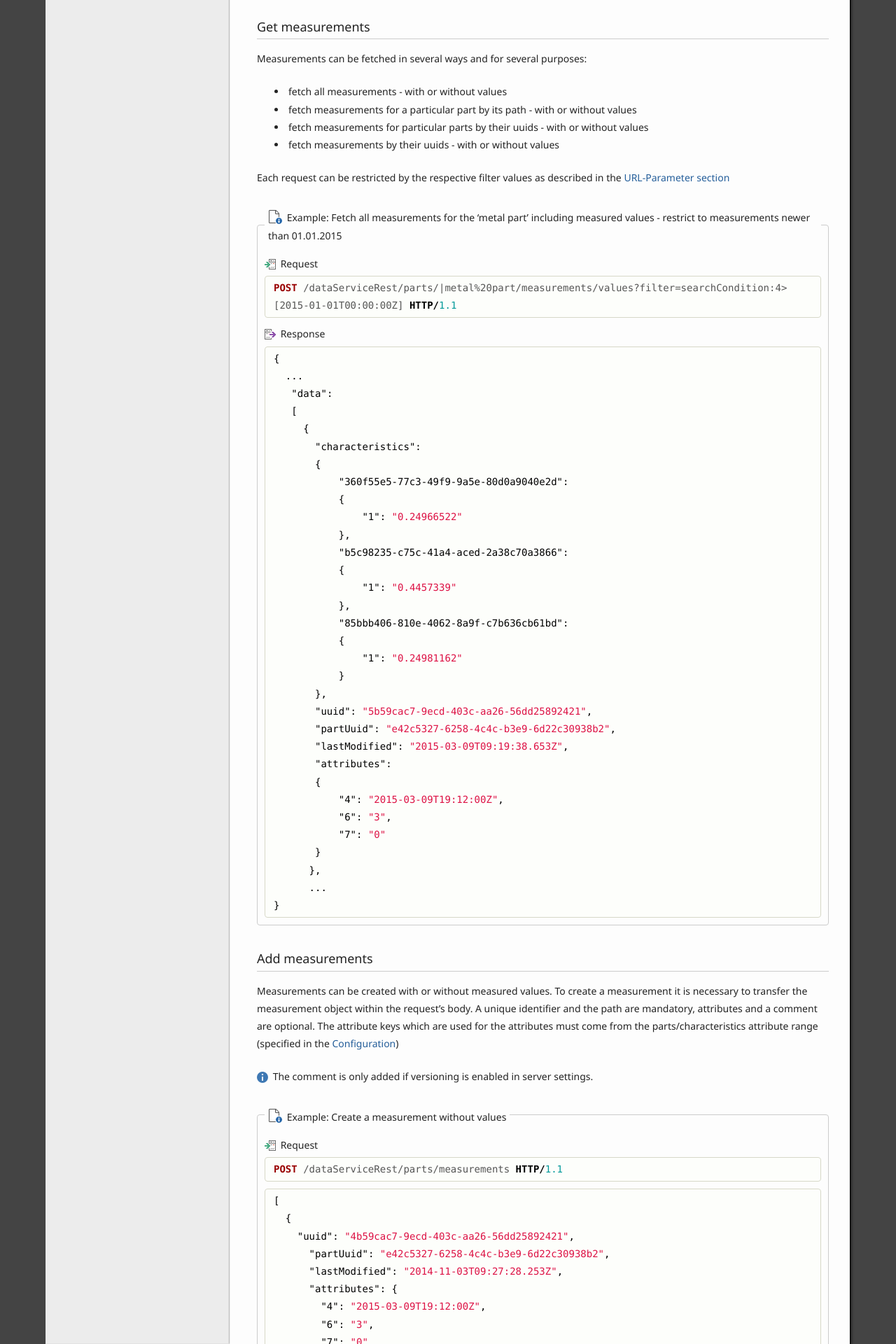
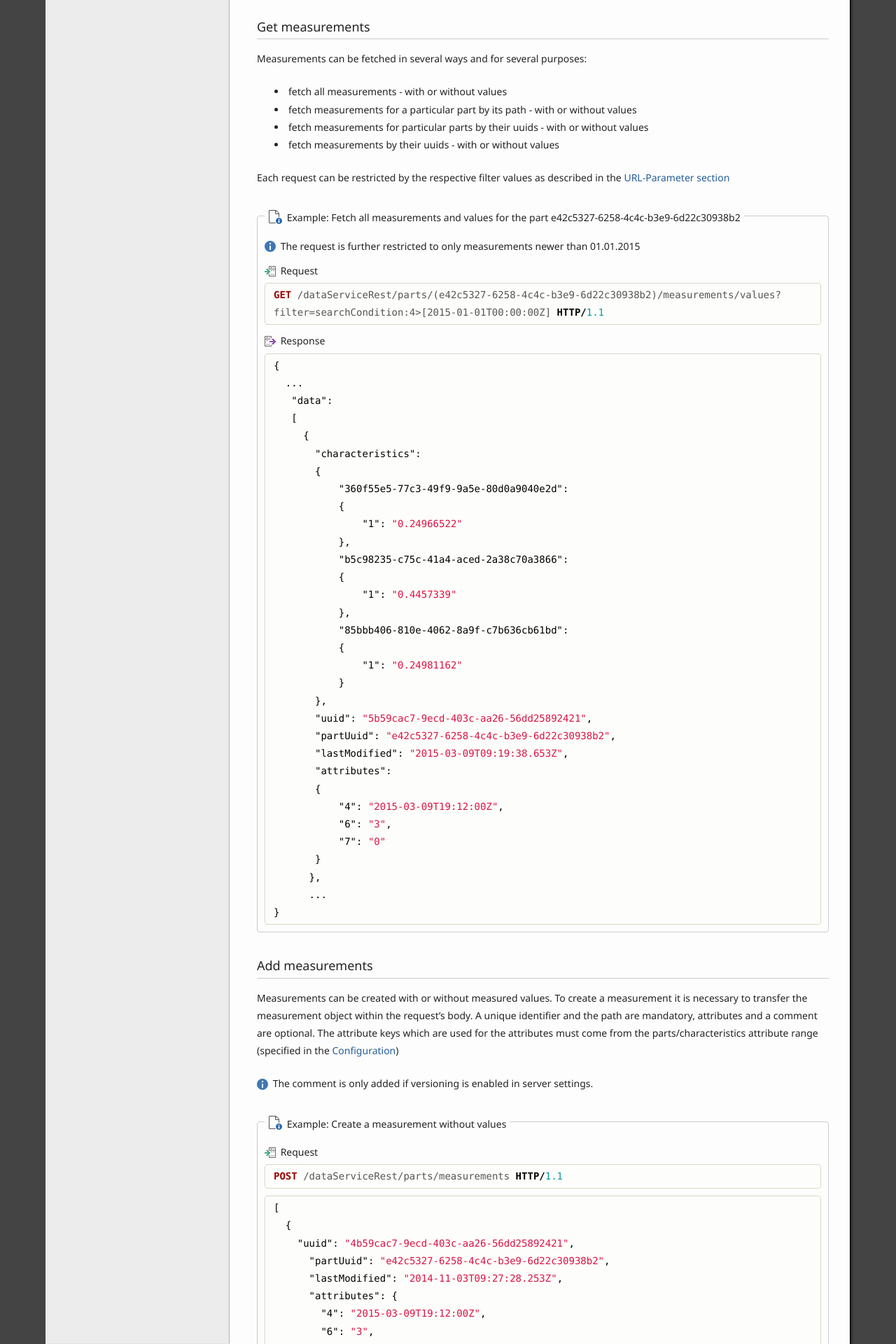
Before and after one commit to ZEISS-PiWeb/PiWeb-Api, a Jekyll site: the page built from _pages/025-measurements.md, in a window 1280 px wide. Shown: the part 3080-5000 px from the top of the page at 70% size. Built offline with Jekyll 4.4.1, drawn with Linux system fonts in a browser that asks for light colours.

Commit message:
Update 025-measurements.md

```diff
--- a/_pages/025-measurements.md
+++ b/_pages/025-measurements.md
@@ -60,12 +60,12 @@ Measurements can be fetched in several ways and for several purposes:
 
 Each request can be restricted by the respective filter values as described in the [URL-Parameter section]({{site.baseurl }}/general/restapi/#{{ page.subCategory }})
 
-{% assign exampleCaption="Fetch all measurements for the 'metal part' including measured values - restrict to measurements newer than 01.01.2015" %}
-{% assign comment="" %}
+{% assign exampleCaption="Fetch all measurements and values for the part e42c5327-6258-4c4c-b3e9-6d22c30938b2" %}
+{% assign comment="The request is further restricted to only measurements newer than 01.01.2015" %}
 
 {% capture jsonrequest %}
 {% highlight http %}
-POST /dataServiceRest/parts/|metal%20part/measurements/values?filter=searchCondition:4>[2015-01-01T00:00:00Z] HTTP/1.1
+GET /dataServiceRest/parts/(e42c5327-6258-4c4c-b3e9-6d22c30938b2)/measurements/values?filter=searchCondition:4>[2015-01-01T00:00:00Z] HTTP/1.1
 {% endhighlight %}
 {% endcapture %}
 
```
